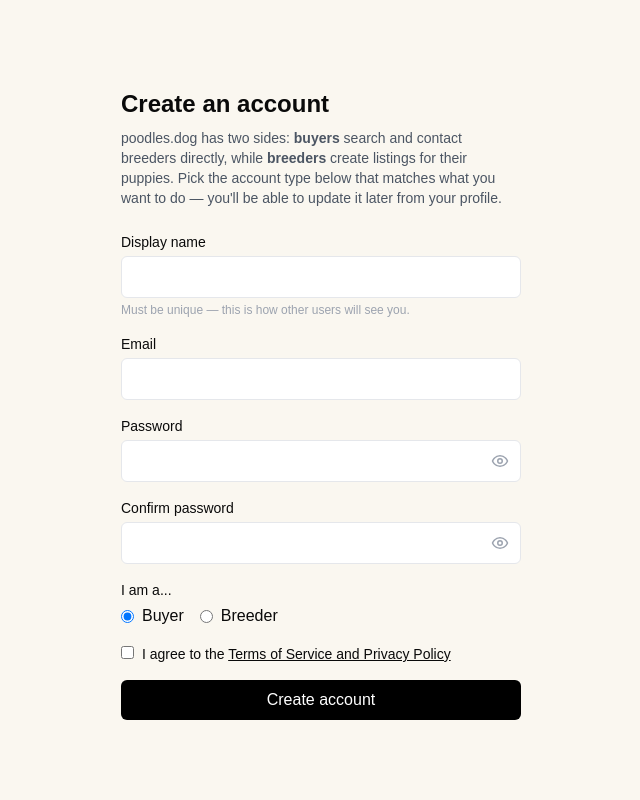
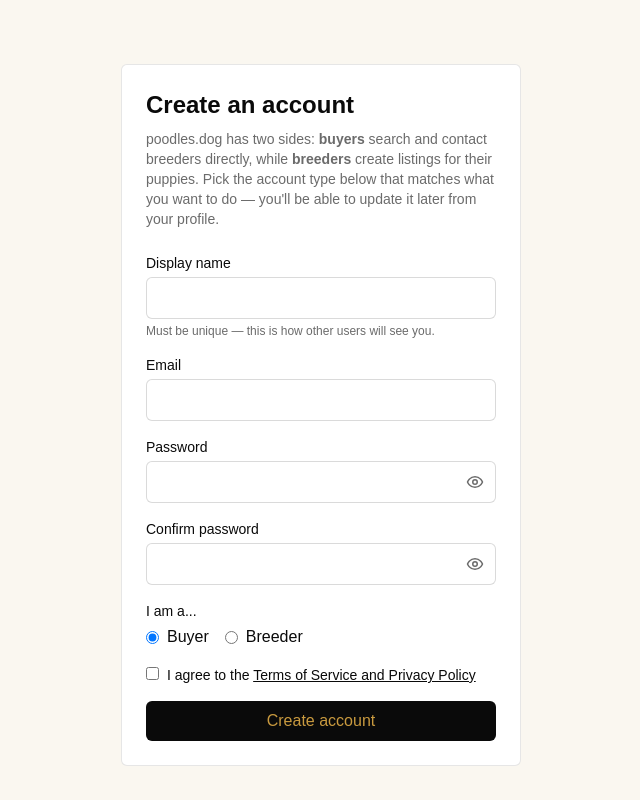
Before and after one commit to cypand/poodles-dog, a Next.js app: page /register in a window 1280 px wide. Shown: the whole page, without its empty margins (319-959 px from the left). Built offline with nearby package versions, Linux system fonts and the light colour scheme; no server answers.

Commit message:
Update page.tsx

```diff
--- a/app/register/page.tsx
+++ b/app/register/page.tsx
@@ -93,16 +93,18 @@ export default function RegisterPage() {
 
   if (success) {
     return (
-      <div className="max-w-md mx-auto mt-16 p-6">
-        <h1 className="text-2xl font-bold mb-2 text-center">Check your email</h1>
-        <p className="text-gray-600 text-center mb-6">
+      <div className="bg-pd-cream min-h-screen">
+        <div className="max-w-md mx-auto pt-16 p-6">
+          <div className="bg-white border border-pd-black/10 rounded-md p-6">
+            <h1 className="text-2xl font-bold mb-2 text-center text-pd-black">Check your email</h1>
+            <p className="text-pd-gray text-center mb-6">
               We've sent a 6-digit code to <strong>{email}</strong>. Enter it below
               to complete your registration.
             </p>
 
             <form onSubmit={handleVerifyOtp} className="space-y-4">
               <div>
-            <label className="block text-sm font-medium mb-1">
+                <label className="block text-sm font-medium mb-1 text-pd-black">
                   Confirmation code
                 </label>
                 <input
@@ -112,7 +114,7 @@ export default function RegisterPage() {
                   value={otp}
                   onChange={(e) => setOtp(e.target.value)}
                   placeholder="123456"
-              className="w-full border rounded-md px-3 py-2 text-center text-lg tracking-widest"
+                  className="w-full border border-pd-black/15 rounded-md px-3 py-2 text-center text-lg tracking-widest"
                 />
               </div>
 
@@ -121,19 +123,23 @@ export default function RegisterPage() {
               <button
                 type="submit"
                 disabled={verifying}
-            className="w-full bg-black text-white rounded-md py-2 font-medium disabled:opacity-50"
+                className="w-full bg-pd-black text-pd-gold rounded-md py-2 font-medium disabled:opacity-50"
               >
                 {verifying ? 'Verifying...' : 'Verify and finish'}
               </button>
             </form>
           </div>
+        </div>
+      </div>
     )
   }
 
   return (
-    <div className="max-w-md mx-auto mt-16 p-6">
-      <h1 className="text-2xl font-bold mb-2">Create an account</h1>
-      <p className="text-gray-600 text-sm mb-6">
+    <div className="bg-pd-cream min-h-screen">
+      <div className="max-w-md mx-auto pt-16 p-6">
+        <div className="bg-white border border-pd-black/10 rounded-md p-6">
+          <h1 className="text-2xl font-bold mb-2 text-pd-black">Create an account</h1>
+          <p className="text-pd-gray text-sm mb-6">
             poodles.dog has two sides: <strong>buyers</strong> search and contact
             breeders directly, while <strong>breeders</strong> create listings for
             their puppies. Pick the account type below that matches what you want
@@ -142,7 +148,7 @@ export default function RegisterPage() {
 
           <form onSubmit={handleRegister} className="space-y-4">
             <div>
-          <label className="block text-sm font-medium mb-1">
+              <label className="block text-sm font-medium mb-1 text-pd-black">
                 Display name
               </label>
               <input
@@ -150,24 +156,24 @@ export default function RegisterPage() {
                 required
                 value={displayName}
                 onChange={(e) => setDisplayName(e.target.value)}
-            className="w-full border rounded-md px-3 py-2"
+                className="w-full border border-pd-black/15 rounded-md px-3 py-2"
               />
-          <p className="text-xs text-gray-400 mt-1">Must be unique — this is how other users will see you.</p>
+              <p className="text-xs text-pd-gray mt-1">Must be unique — this is how other users will see you.</p>
             </div>
 
             <div>
-          <label className="block text-sm font-medium mb-1">Email</label>
+              <label className="block text-sm font-medium mb-1 text-pd-black">Email</label>
               <input
                 type="email"
                 required
                 value={email}
                 onChange={(e) => setEmail(e.target.value)}
-            className="w-full border rounded-md px-3 py-2"
+                className="w-full border border-pd-black/15 rounded-md px-3 py-2"
               />
             </div>
 
             <div>
-          <label className="block text-sm font-medium mb-1">Password</label>
+              <label className="block text-sm font-medium mb-1 text-pd-black">Password</label>
               <div className="relative">
                 <input
                   type={showPassword ? 'text' : 'password'}
@@ -175,12 +181,12 @@ export default function RegisterPage() {
                   minLength={6}
                   value={password}
                   onChange={(e) => setPassword(e.target.value)}
-              className="w-full border rounded-md px-3 py-2 pr-10"
+                  className="w-full border border-pd-black/15 rounded-md px-3 py-2 pr-10"
                 />
                 <button
                   type="button"
                   onClick={() => setShowPassword((v) => !v)}
-              className="absolute right-3 top-1/2 -translate-y-1/2 text-gray-400"
+                  className="absolute right-3 top-1/2 -translate-y-1/2 text-pd-gray"
                   aria-label={showPassword ? 'Hide password' : 'Show password'}
                 >
                   {showPassword ? <EyeOff size={18} /> : <Eye size={18} />}
@@ -189,7 +195,7 @@ export default function RegisterPage() {
             </div>
 
             <div>
-          <label className="block text-sm font-medium mb-1">Confirm password</label>
+              <label className="block text-sm font-medium mb-1 text-pd-black">Confirm password</label>
               <div className="relative">
                 <input
                   type={showConfirmPassword ? 'text' : 'password'}
@@ -197,12 +203,12 @@ export default function RegisterPage() {
                   minLength={6}
                   value={confirmPassword}
                   onChange={(e) => setConfirmPassword(e.target.value)}
-              className="w-full border rounded-md px-3 py-2 pr-10"
+                  className="w-full border border-pd-black/15 rounded-md px-3 py-2 pr-10"
                 />
                 <button
                   type="button"
                   onClick={() => setShowConfirmPassword((v) => !v)}
-              className="absolute right-3 top-1/2 -translate-y-1/2 text-gray-400"
+                  className="absolute right-3 top-1/2 -translate-y-1/2 text-pd-gray"
                   aria-label={showConfirmPassword ? 'Hide password' : 'Show password'}
                 >
                   {showConfirmPassword ? <EyeOff size={18} /> : <Eye size={18} />}
@@ -211,11 +217,11 @@ export default function RegisterPage() {
             </div>
 
             <div>
-          <label className="block text-sm font-medium mb-1">
+              <label className="block text-sm font-medium mb-1 text-pd-black">
                 I am a...
               </label>
               <div className="flex gap-4">
-            <label className="flex items-center gap-2">
+                <label className="flex items-center gap-2 text-pd-black">
                   <input
                     type="radio"
                     name="role"
@@ -224,7 +230,7 @@ export default function RegisterPage() {
                   />
                   Buyer
                 </label>
-            <label className="flex items-center gap-2">
+                <label className="flex items-center gap-2 text-pd-black">
                   <input
                     type="radio"
                     name="role"
@@ -236,7 +242,7 @@ export default function RegisterPage() {
               </div>
             </div>
 
-        <label className="flex items-start gap-2 text-sm">
+            <label className="flex items-start gap-2 text-sm text-pd-black">
               <input
                 type="checkbox"
                 checked={termsAccepted}
@@ -258,11 +264,13 @@ export default function RegisterPage() {
             <button
               type="submit"
               disabled={loading}
-          className="w-full bg-black text-white rounded-md py-2 font-medium disabled:opacity-50"
+              className="w-full bg-pd-black text-pd-gold rounded-md py-2 font-medium disabled:opacity-50"
             >
               {loading ? 'Creating account...' : 'Create account'}
             </button>
           </form>
         </div>
+      </div>
+    </div>
   )
 }
```
Lines whose indentation alone changed are shown as unchanged.
